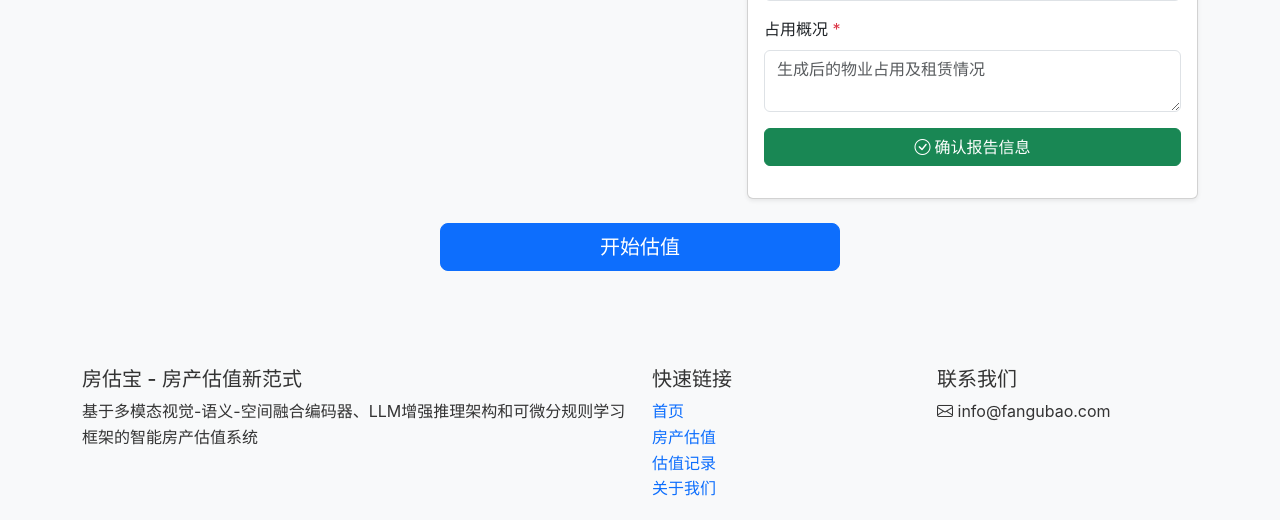
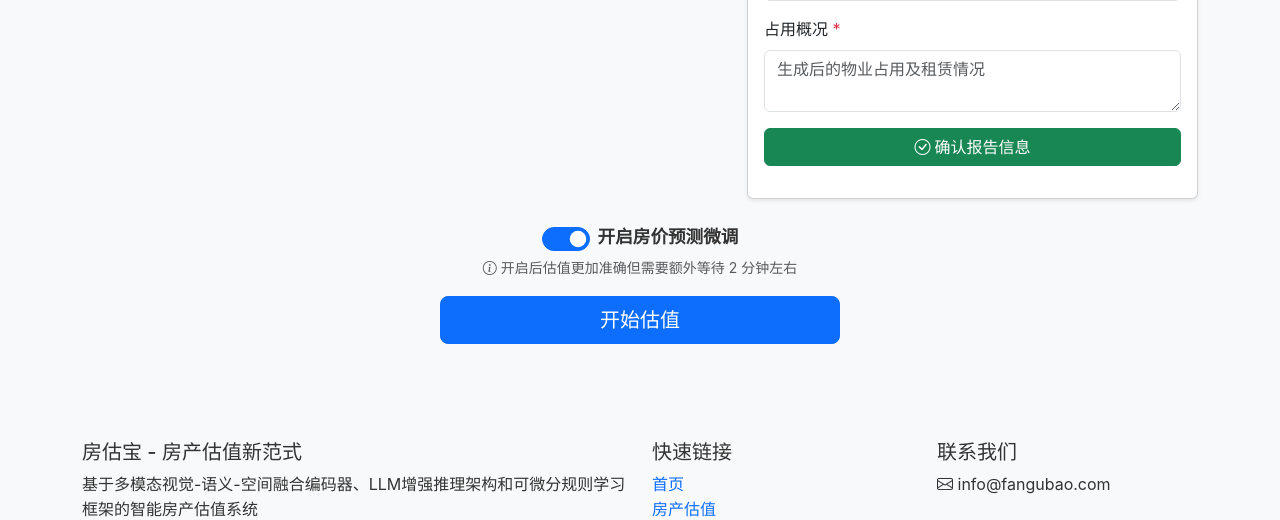
Before and after one commit to ReisenCW/Snaprop_Instant, a Flask app: page /valuation in a window 1280 px wide. Shown: the part 1402-1922 px from the top of the page. Run offline with Flask 3, Linux system fonts and the light colour scheme; parts of the project's set-up code (start-up, migrations or seed data) failed here and were passed over; some libraries are stand-ins or nearby versions.

Commit message:
add option to enable/disable llm prediction price adjustment

```diff
--- a/app.py
+++ b/app.py
@@ -514,34 +514,40 @@ def api_valuation():
                 estimation_result = valuation_system.estimate_property_value(target_property, comparable_cases, pro_adjustments=pro_adjustments)
 
                 # 进入预测阶段
-                yield json.dumps({"status": "progress", "stage": "predict", "message": "已完成基础估值，通过AI预测进行微调..."}) + "\n"
+                enable_prediction = data.get('enable_prediction', True)
+
+                if enable_prediction:
+                    yield json.dumps({"status": "progress", "stage": "predict", "message": "已完成基础估值，通过AI预测进行微调..."}) + "\n"
+                else:
+                    yield json.dumps({"status": "progress", "stage": "predict", "message": "已完成基础估值，跳过AI趋势预测...", "done": True}) + "\n"
 
                 trend_factor = 0.0
                 min_trend = 0.0
                 max_trend = 0.0
                 prediction = None
 
-                try:
-                    address = data.get('address', '')
-                    city = data.get('city', '上海')
-                    region = city + address
-                    currentTime = datetime.now()
-                    beforeTime = currentTime - timedelta(days=180)
-                    afterTime = currentTime + timedelta(days=60)
-                    time_range = f"{beforeTime.strftime('%Y年%m月')}-{afterTime.strftime('%Y年%m月')}"
+                if enable_prediction:
+                    try:
+                        address = data.get('address', '')
+                        city = data.get('city', '上海')
+                        region = city + address
+                        currentTime = datetime.now()
+                        beforeTime = currentTime - timedelta(days=180)
+                        afterTime = currentTime + timedelta(days=60)
+                        time_range = f"{beforeTime.strftime('%Y年%m月')}-{afterTime.strftime('%Y年%m月')}"
 
-                    query = f"{time_range}, {region}的房价走势如何?"
-                    prediction = predict_region(query, max_retries=2, enable_evolution=False, debug=True)
+                        query = f"{time_range}, {region}的房价走势如何?"
+                        prediction = predict_region(query, max_retries=2, enable_evolution=False, debug=True)
 
-                    if prediction:
-                        min_trend, max_trend, is_segmented, seg_info = extract_trend_factor(prediction)
-                        trend_factor = (min_trend + max_trend) / 2.0
-                except Exception as e:
-                    print(f"房价预测失败: {str(e)}")
+                        if prediction:
+                            min_trend, max_trend, is_segmented, seg_info = extract_trend_factor(prediction)
+                            trend_factor = (min_trend + max_trend) / 2.0
+                    except Exception as e:
+                        print(f"房价预测失败: {str(e)}")
 
                 # 应用趋势调整
                 original_price = estimation_result['estimated_price']
-                if original_price is not None:
+                if original_price is not None and enable_prediction:
                     min_adjusted_price = original_price * (1 + min_trend)
                     max_adjusted_price = original_price * (1 + max_trend)
                     estimation_result['estimated_price'] = (min_adjusted_price + max_adjusted_price) / 2
@@ -567,7 +573,8 @@ def api_valuation():
                         estimation_result['explanation'] += f"\n\n【市场趋势调整】\n基于AI对 {region} 区域 {time_range} 的房价趋势预测：\n{short_prediction}\n\n估值已相应调整：\n- 调整前单价：{original_price:.2f} 元/平\n- 调整后单价：{adj_price_str} 元/平"
                         # 移除了细节分析部分以简化结果显示
 
-                yield json.dumps({"status": "progress", "stage": "predict", "message": "已完成趋势预测与价值微调", "done": True}) + "\n"
+                if enable_prediction:
+                    yield json.dumps({"status": "progress", "stage": "predict", "message": "已完成趋势预测与价值微调", "done": True}) + "\n"
 
                 # 提取一些必要数值
                 area = float(data.get('area', 90))
--- a/templates/valuation.html
+++ b/templates/valuation.html
@@ -537,6 +537,17 @@ block extra_css %}<link href="https://cdnjs.cloudflare.com/ajax/libs/cropperjs/1
 
 <div class="row">
   <div class="col-lg-12">
+    <!-- 房价预测微调开关 -->
+    <div class="d-flex flex-column align-items-center mb-3">
+      <div class="form-check form-switch" title="开启AI房价趋势预测微调">
+        <input class="form-check-input" type="checkbox" id="enablePrediction" checked style="width: 3rem; height: 1.5rem; cursor: pointer;">
+        <label class="form-check-label ms-2 fw-bold" for="enablePrediction" style="font-size: 1.1rem; cursor: pointer;">开启房价预测微调</label>
+      </div>
+      <div class="text-muted small mt-1">
+        <i class="bi bi-info-circle me-1"></i>开启后估值更加准确但需要额外等待 2 分钟左右
+      </div>
+    </div>
+
     <!-- 开始估值按钮 -->
     <div class="d-grid mb-4 mx-auto" style="max-width: 400px">
       <button type="button" id="submitBtn" class="btn btn-primary btn-lg">
@@ -919,8 +930,9 @@ block extra_css %}<link href="https://cdnjs.cloudflare.com/ajax/libs/cropperjs/1
       return;
     }
 
-    // 获取版本类型
+    // 获取版本类型及预测设置
     const version = document.querySelector('input[name="versionType"]:checked').value;
+    const enablePrediction = document.getElementById("enablePrediction").checked;
 
     // 获取表单数据
     const formData = {
@@ -948,6 +960,7 @@ block extra_css %}<link href="https://cdnjs.cloudflare.com/ajax/libs/cropperjs/1
       occupancy_status: document.getElementById("occupancy").value,
 
       version: version,
+      enable_prediction: enablePrediction,
       ocr_table: (function() {
           const inputs = Array.from(document.querySelectorAll(".ocr-cell-input"));
           let grid = [];
```
